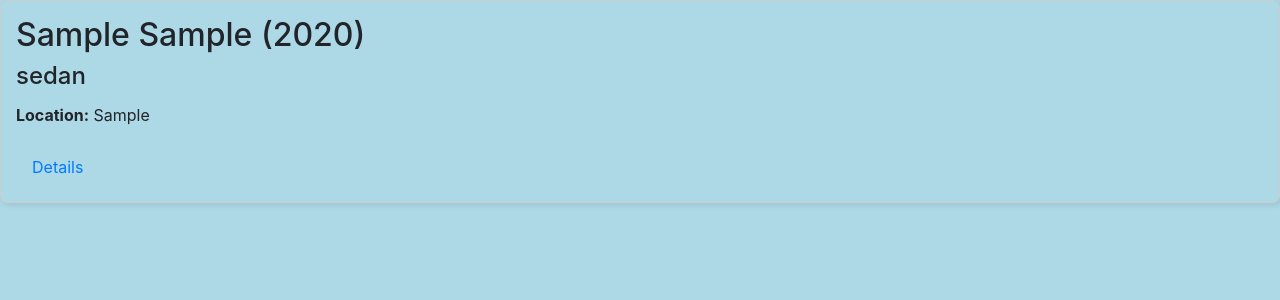
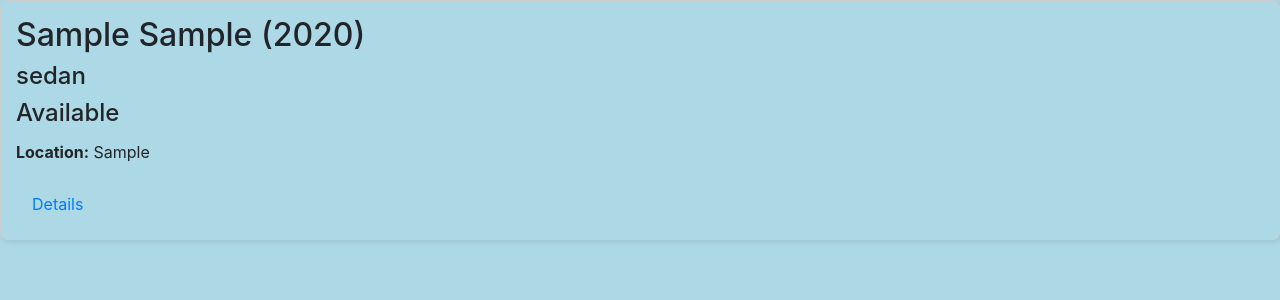
Before and after one commit to PetreMorariu/car_rental_app, a Django app: page / in a window 1280 px wide. Shown: the part 56-356 px from the top of the page. Run offline with Django 5.2, Linux system fonts and the light colour scheme; tables that the repository leaves empty hold one stand-in row (values such as "Sample post"); some libraries are stand-ins or nearby versions.

Commit message:
added the availability on the car listing

```diff
--- a/car_rental/templates/car_rental/home.html
+++ b/car_rental/templates/car_rental/home.html
@@ -46,6 +46,11 @@
             <div class="car">
                 <h2>{{ car.make }} {{ car.model }} ({{ car.year }})</h2>
                 <h4>{{ car.car_type }}</h4>
+                {% if car.is_available %}
+                    <h4>Available</h4>
+                {% else %}
+                    <h4>Not available</h4>
+                {% endif%}
                 <ul class="attributes">
                     <li><strong>Location:</strong> {{ car.location }}</li>
                 </ul>
```
